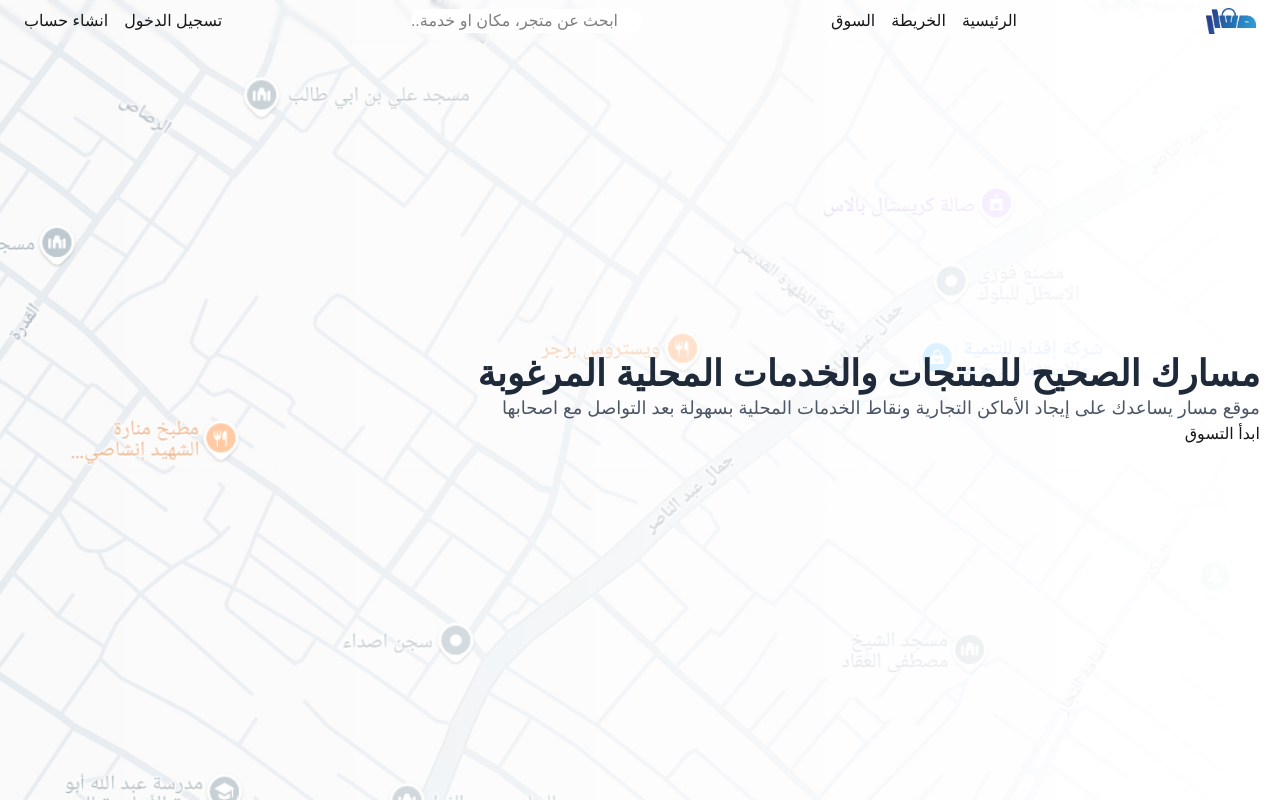
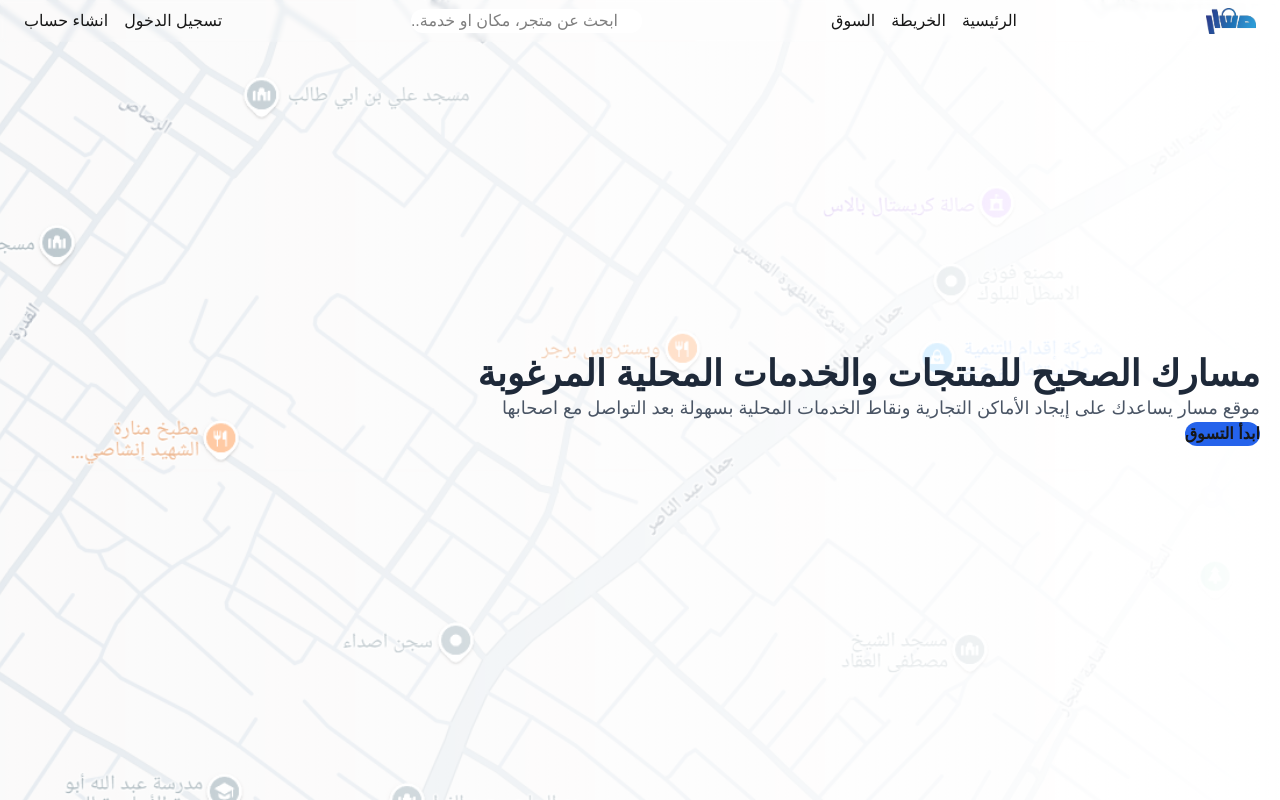
Before and after one commit to GraduationUP/Masar_Project, a Next.js app in the folder FRONT-END/: page / in a window 1280 px wide. Built offline with nearby package versions, Linux system fonts and the light colour scheme; some icons are missing.

Commit message:
install vite, adding dynamic tab

```diff
--- a/FRONT-END/components/hero.tsx
+++ b/FRONT-END/components/hero.tsx
@@ -10,7 +10,7 @@ export default function Hero() {
                 </h1>
 
              <p className="text-lg text-gray-600">موقع  مسار  يساعدك  على  إيجاد  الأماكن  التجارية  ونقاط الخدمات  المحلية  بسهولة  بعد  التواصل  مع  اصحابها  </p>
-                <Tab link='/' bgColor='blue'>ابدأ التسوق</Tab>
+                <Tab link='/' blue>ابدأ التسوق</Tab>
             </div>
         </section>
     )
--- a/FRONT-END/components/ui/tab.tsx
+++ b/FRONT-END/components/ui/tab.tsx
@@ -1,19 +1,26 @@
 import Link from "next/link";
 
-// Tasks:
-// Add Tailwind Config file
-// Add the main blue color to the config file
+// Task: fix the freezed styles
 
 interface TabProps {
     link: string;
-    bgColor: string;
+    white?: boolean;
+    blue?: boolean;
     children: string;
 }
 
-export default function Tab({ link, bgColor, children }: TabProps) {
+export default function Tab({ link, white, blue, children }: TabProps) {
+    let className = "font-bold p-6 rounded-full";
+
+    if (white) {
+        className += " bg-white text-black";
+    } else if (blue) {
+        className += " bg-[#2563EB] text-white";
+    }
+
     return (
-        <Link href={link} className={`bg-${bgColor}-main`}>
+        <Link href={link} className={className}>
             {children}
         </Link>
-    )
+    );
 }
--- a/FRONT-END/package.json
+++ b/FRONT-END/package.json
@@ -14,6 +14,7 @@
     "@mui/icons-material": "^7.1.0",
     "@mui/material": "^7.1.0",
     "@tailwindcss/postcss": "^4.1.4",
+    "@tailwindcss/vite": "^4.1.7",
     "axios": "^1.9.0",
     "js-cookie": "^3.0.5",
     "leaflet": "^1.9.4",
@@ -24,7 +25,8 @@
     "react-hot-toast": "^2.5.2",
     "react-leaflet": "^5.0.0",
     "sweetalert2": "^11.21.0",
-    "tailwindcss": "^4.1.4"
+    "tailwindcss": "^4.1.7",
+    "vite": "^6.3.5"
   },
   "devDependencies": {
     "@eslint/eslintrc": "^3",
--- /dev/null
+++ b/FRONT-END/vite.config.ts
@@ -0,0 +1,7 @@
+import { defineConfig } from 'vite'
+import tailwindcss from '@tailwindcss/vite'
+export default defineConfig({
+  plugins: [
+    tailwindcss(),
+  ],
+})
```
Also changed, not shown: 1 other file (tests, documents, lock files or other folders).
